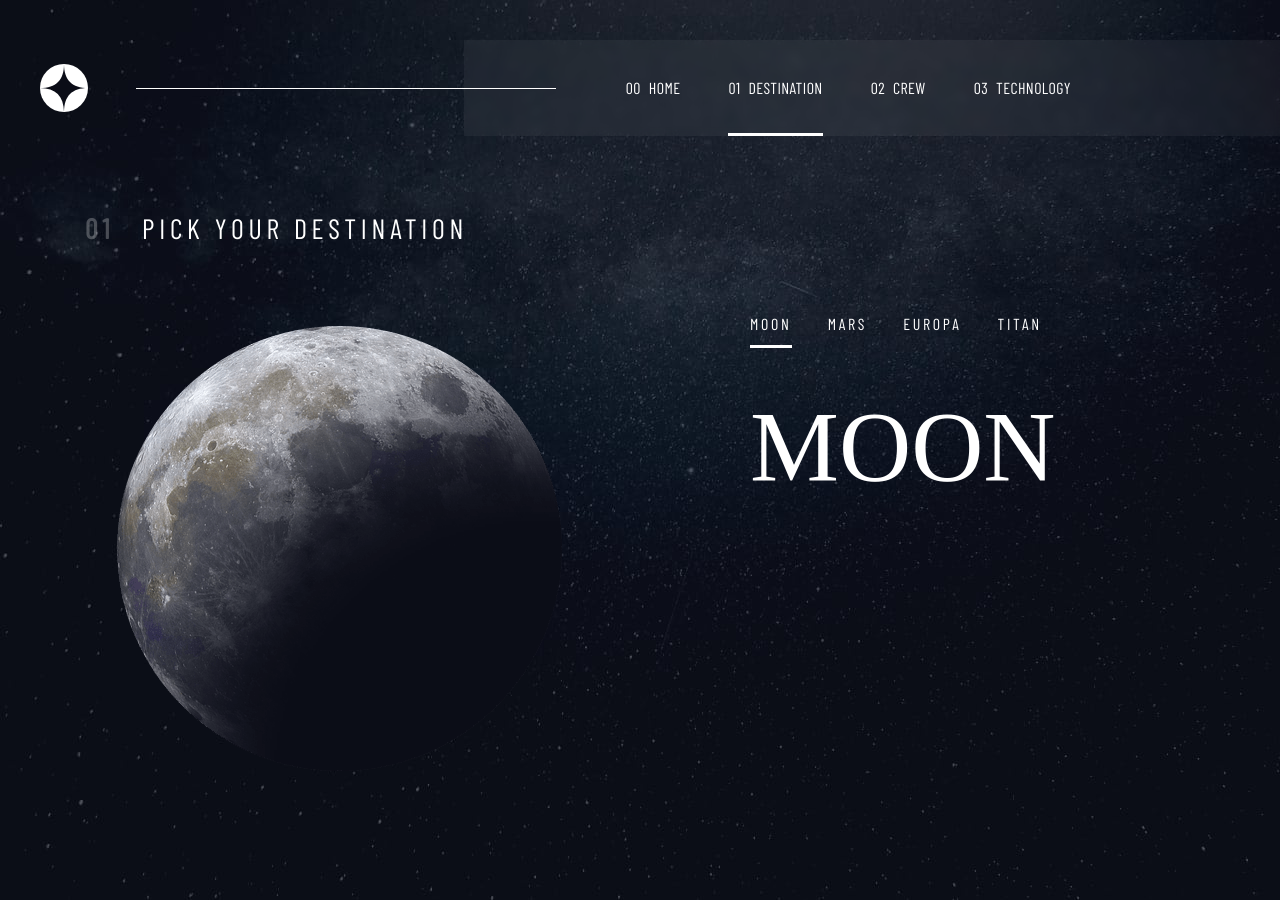
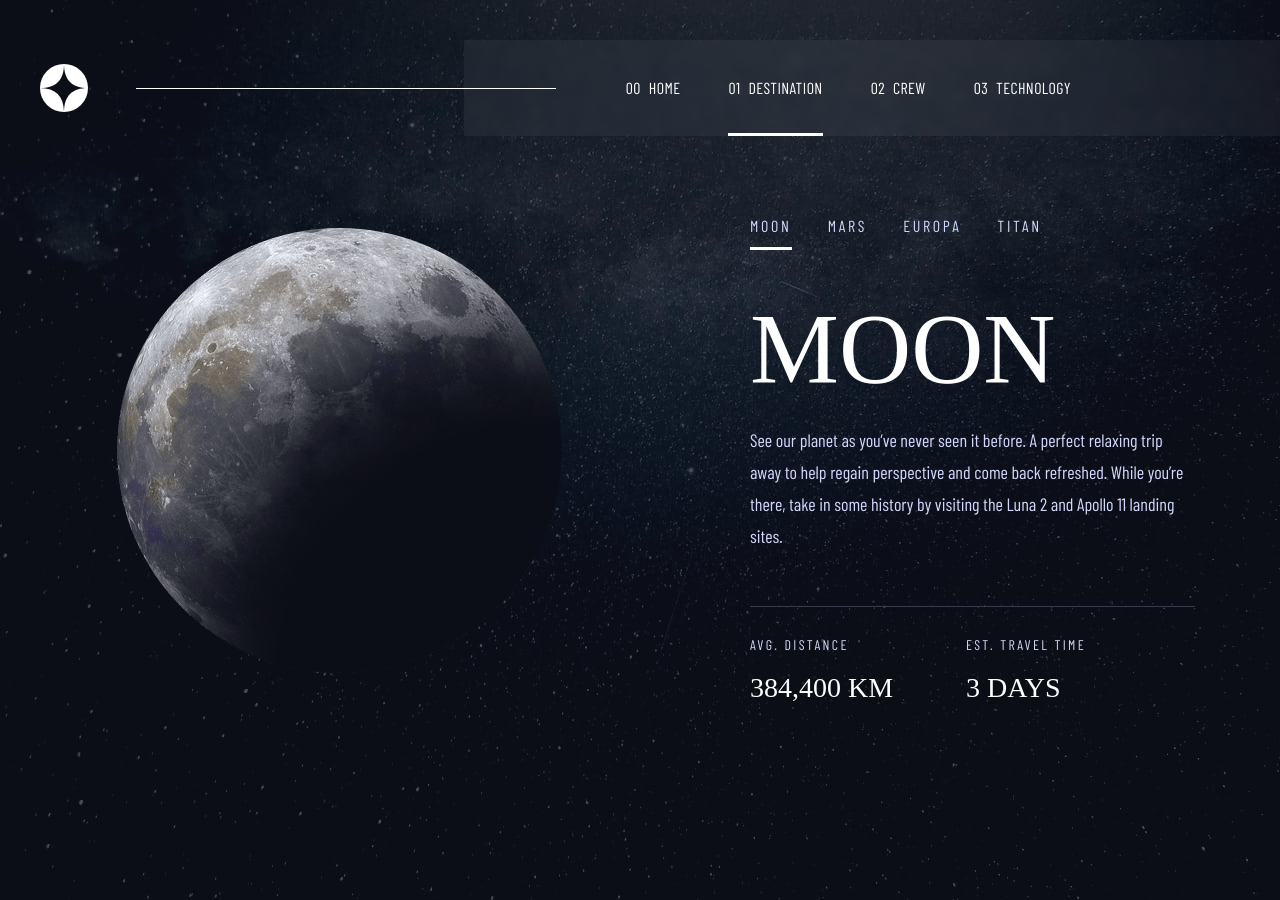
Before and after one commit to Headbwoi/space-tourism-website, a React (Vite) app: page /destination in a window 1280 px wide. Built offline with nearby package versions, Linux system fonts and the light colour scheme; a web font is replaced by a local one.

Commit message:
completed ui of destination page extracted header to be a reuseable component created header file in component

```diff
--- a/package.json
+++ b/package.json
@@ -9,6 +9,7 @@
     "preview": "vite preview"
   },
   "dependencies": {
+    "framer-motion": "^7.2.1",
     "react": "^18.2.0",
     "react-dom": "^18.2.0",
     "react-router-dom": "^6.3.0"
--- /dev/null
+++ b/src/components/Header.jsx
@@ -0,0 +1,16 @@
+import React from "react"
+
+const Header = () => {
+  return (
+    <header>
+      <h1 className="font-barlow text-base md:text-xl lg:text-head_xs uppercase text-white mb-8 md:mb-[3.75rem] lg:mb-[4.375rem]">
+        <span className="mr-7 font-bold tracking-[2.7px] md:tracking-[3.38px] lg:tracking-[4.72px] opacity-25">
+          01
+        </span>
+        pick your destination
+      </h1>
+    </header>
+  )
+}
+
+export default Header
--- a/src/pages/Destination/Destination.jsx
+++ b/src/pages/Destination/Destination.jsx
@@ -24,18 +24,25 @@ const Destination = ({ destination }) => {
         setIndex(0)
         break
     }
+    const btns = document.querySelectorAll(".dest-dest")
+    const removeActiveClass = () => {
+      btns.forEach((btn) => {
+        btn.classList.remove("active")
+      })
+    }
+    btns.forEach((btn) => {
+      btn.addEventListener("click", () => {
+        removeActiveClass()
+        btn.classList.add("active")
+      })
+    })
   }
 
   return (
     <section className=" destination-home ">
       <Navbar />
-      <div className="w-full px-6 md:px-9 lg:px-0 text-center lg:text-left mt-6 md:mt-10 lg:mt-[4.875rem] container">
-        <header>
-          <h1 className="dest-heading">
-            <span className="dest-heading-span">01</span>
-            pick your destination
-          </h1>
-        </header>
+      <div className="dest-container">
+
 
         {/* flex */}
         <div className="flex items-center justify-center flex-col lg:flex-row lg:space-x-[9.75rem]">
@@ -52,24 +59,28 @@ const Destination = ({ destination }) => {
             <div className="flex items-center justify-center lg:justify-start space-x-7 md:space-x-9 mb-5 md:mb-9 ">
               <span
                 className="dest-dest active"
+                aria-label="see moon info"
                 onClick={(e) => handleSelect(e.target.textContent)}
               >
                 moon
               </span>
               <span
                 className="dest-dest"
+                aria-label="see mars info"
                 onClick={(e) => handleSelect(e.target.textContent)}
               >
                 mars
               </span>
               <span
                 className="dest-dest"
+                aria-label="see europa info"
                 onClick={(e) => handleSelect(e.target.textContent)}
               >
                 europa
               </span>
               <span
                 className="dest-dest"
+                aria-label="see titan info"
                 onClick={(e) => handleSelect(e.target.textContent)}
               >
                 titan
@@ -78,10 +89,33 @@ const Destination = ({ destination }) => {
             {/* text */}
             <div className="text-center lg:text-left">
               {/* heading */}
-              <div className="h-16 md:h-[5.75rem] lg:h-[7.1875rem]">
-                <h2 className="text-white text-head_md md:text-[5rem] lg:text-head_lg font-belle uppercase">
-                  {data.name}
-                </h2>
+              <h2 className="text-white text-head_md md:text-[5rem] lg:text-head_lg font-belle uppercase">
+                {data.name}
+              </h2>
+
+              <article className="dest-article">{data.description}</article>
+              <span className="dest-line"></span>
+              {/* distance */}
+              <div className="dest-distance">
+                {/* avg distance */}
+                <div className="block text-center lg:text-left h-[3.8125rem] w-[13.5rem] space-y-3">
+                  <p className="text-lightBlue uppercase text-sm tracking-[2.36px] font-barlow">
+                    avg. distance
+                  </p>
+                  <p className="text-white uppercase font-belle text-[1.75rem]">
+                    {data.distance}
+                  </p>
+                </div>
+                {/* travel time */}
+                <div className="block text-center lg:text-left h-[3.8125rem] w-[13.5rem] space-y-3">
+                  <p className="text-lightBlue uppercase text-sm tracking-[2.36px] font-barlow">
+                    est. travel time
+                  </p>
+                  <p className="text-white uppercase font-belle text-[1.75rem]">
+                    {data.travel}
+                  </p>
+                </div>
+                <div></div>
               </div>
             </div>
           </div>
--- a/src/pages/Destination/destination.css
+++ b/src/pages/Destination/destination.css
@@ -5,20 +5,27 @@
 .destination-home {
   @apply pt-6 lg:pt-10 h-[53.125rem] md:h-[64rem] lg:h-[56.25rem] bg-[url(/assets/destination/background-destination-mobile.jpg)] md:bg-[url(/assets/destination/background-destination-tablet.jpg)] lg:bg-[url(/assets/destination/background-destination-desktop.jpg)] bg-no-repeat bg-cover;
 }
-.dest-heading {
-  @apply font-barlow text-base md:text-xl lg:text-head_xs uppercase text-white mb-8 md:mb-[3.75rem] lg:mb-[4.375rem];
+.dest-container {
+  @apply w-full px-6 md:px-9 lg:px-0 text-center lg:text-left mt-6 md:mt-10 lg:mt-[4.875rem] container;
 }
 
-.dest-heading-span {
-  @apply mr-7 font-bold tracking-[2.7px] md:tracking-[3.38px] lg:tracking-[4.72px] opacity-25;
-}
 .dest-image {
   @apply w-[10.625rem] h-[10.625rem] md:w-[18.75rem] md:h-[18.75rem] lg:w-[27.8125rem] lg:h-[27.8125rem] mb-7 md:mb-14 lg:mb-0 mx-auto select-none;
 }
 
 .dest-dest {
-  @apply uppercase font-barlow text-sm tracking-[2.36px] md:text-base md:tracking-[2.7px] text-white cursor-pointer relative after:absolute after:block after:-bottom-2 md:after:-bottom-3 after:w-full after:h-[3px] after:bg-gray h-full after:opacity-0 after:scale-0 hover:after:opacity-100 hover:after:scale-100 after:duration-500;
+  @apply uppercase font-barlow text-sm tracking-[2.36px] md:text-base md:tracking-[2.7px] text-lightBlue cursor-pointer relative after:absolute after:block after:-bottom-2 md:after:-bottom-3 after:w-full after:h-[3px] after:bg-gray h-full after:opacity-0 after:scale-0 hover:after:opacity-100 hover:after:scale-100 after:duration-500;
 }
 .dest-dest.active {
   @apply after:bg-white after:opacity-100 after:scale-100;
 }
+.dest-article {
+  @apply text-lightBlue text-[0.9375rem] leading-[25px] md:text-base md:leading-7 lg:text-lg lg:leading-8 font-barlow w-[27.75rem] mb-8 md:mb-12
+  lg:mb-[3.375rem];
+}
+.dest-line {
+  @apply block w-full h-[1px] bg-lineBlue mb-8 md:mb-7;
+}
+.dest-distance {
+  @apply text-center lg:text-left flex items-center justify-center lg:justify-start flex-col md:flex-row space-y-8 md:space-y-0;
+}
--- a/src/pages/Home/Home.jsx
+++ b/src/pages/Home/Home.jsx
@@ -4,7 +4,7 @@ import Navbar from "../../components/NavBar"
 const Home = () => {
   return (
     <div
-      className={`pt-6 lg:pt-10 min-h-screen bg-[url("/assets/home/background-home-mobile.jpg")] md:bg-[url("/assets/home/background-home-tablet.jpg")] lg:bg-[url("/assets/home/background-home-desktop.jpg")]  bg-no-repeat bg-cover h-[41.6875rem] md:h-[64rem] lg:h-[56.25rem] `}
+      className={`pt-6 lg:pt-10 bg-[url("/assets/home/background-home-mobile.jpg")] md:bg-[url("/assets/home/background-home-tablet.jpg")] lg:bg-[url("/assets/home/background-home-desktop.jpg")]  bg-no-repeat bg-cover h-[41.6875rem] md:h-[64rem] lg:h-[56.25rem] `}
     >
       <Navbar />
       <div className="container flex items-center justify-center lg:justify-between flex-col lg:flex-row px-6 md:px-o mt-12 md:mt-[6.625rem] lg:mt-[15.6875rem] ">
--- a/tailwind.config.cjs
+++ b/tailwind.config.cjs
@@ -17,6 +17,7 @@ module.exports = {
       lightBlue: "hsl(231, 77%, 90%)",
       darkBlue: "hsl(230, 35%, 7%)",
       gray: "hsl(0, 0%, 59%)",
+      lineBlue: "hsl(231, 15%, 26%)",
     },
 
     extend: {
```
Also changed, not shown: src/components/index.js (added), 1 other file (tests, documents, lock files or other folders).
